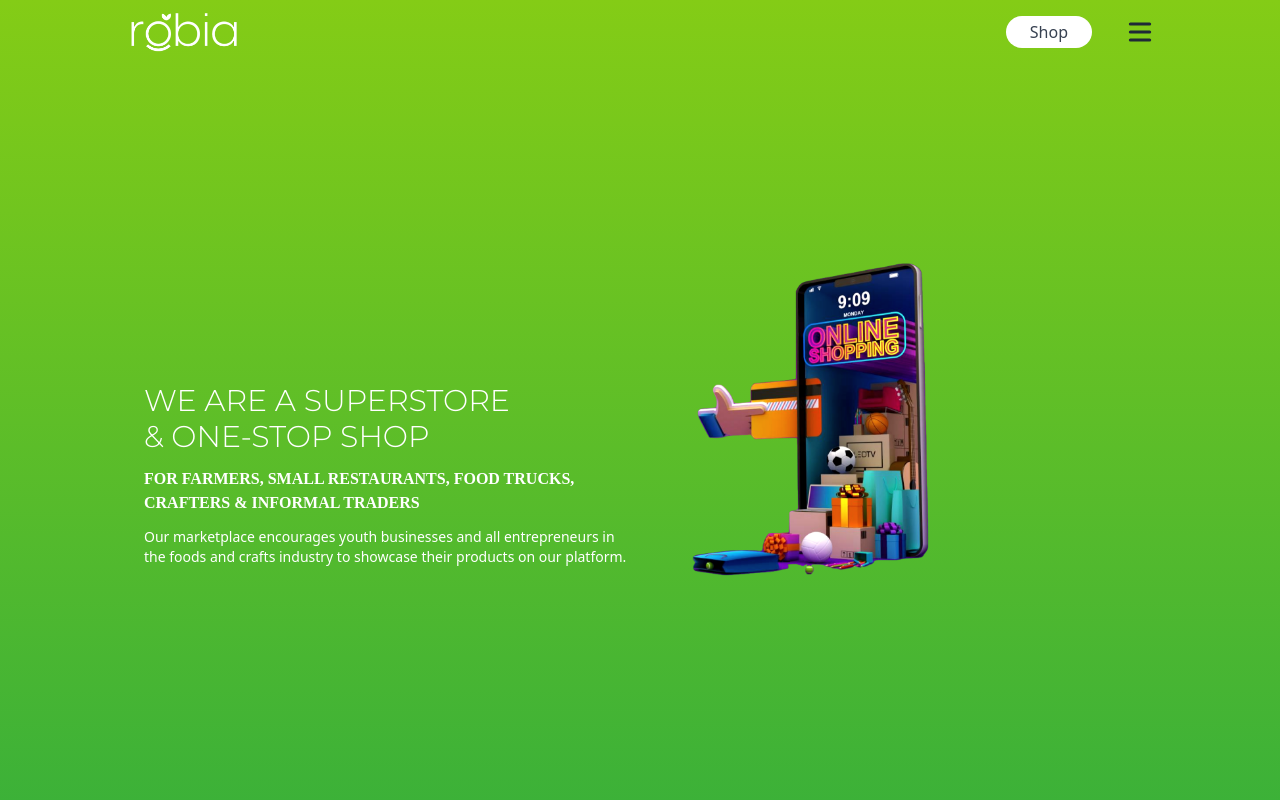
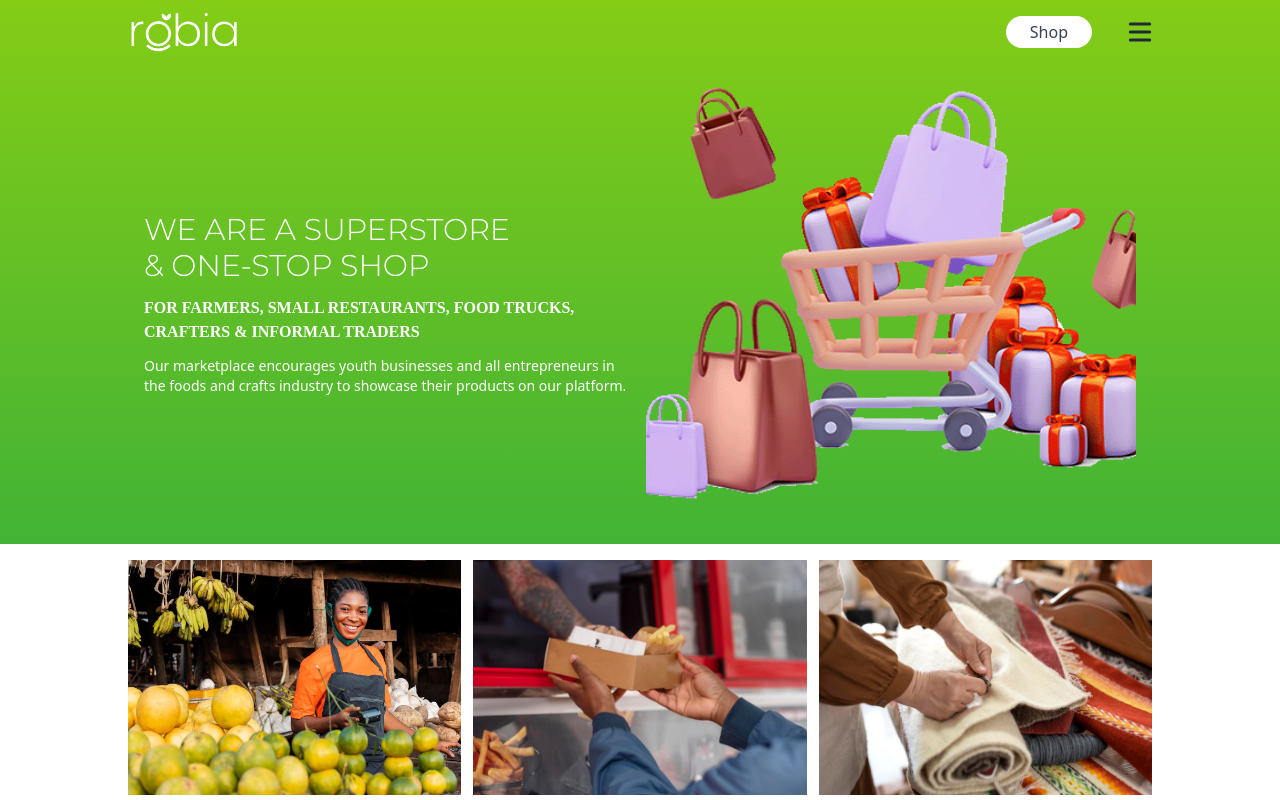
Before and after one commit to PhilaniNcube/robia, a Next.js app: page / in a window 1280 px wide. Shown: the top 800 px of the page. Built offline with nearby package versions, Linux system fonts and the light colour scheme; a web font is replaced by a local one.

Commit message:
committed

```diff
--- a/components/Home/NewHero.jsx
+++ b/components/Home/NewHero.jsx
@@ -1,8 +1,8 @@
 /* eslint-disable @next/next/no-img-element */
 const NewHero = () => {
   return (
-    <section className="h-screen flex justify-center items-center">
-      <div className="max-w-5xl mx-auto px-4 h-[60vh] grid grid-cols-1 md:grid-cols-2 gap-3">
+    <section className="">
+      <div className="max-w-5xl mx-auto px-4 py-6  h-[60vh] grid grid-cols-1 md:grid-cols-2 gap-3">
         <div className="flex flex-col w-full justify-center z-30 text-white">
           <h1 className="font-mont font-light uppercase text-3xl">
             We are a superstore <br />& One-stop shop
@@ -18,7 +18,7 @@ const NewHero = () => {
           </p>
         </div>
 
-        <img src="/images/shopping.png" className="hidden md:block h-3/4 object-cover" alt="shopping" />
+        <img src="/images/cart_8_small.png" className="hidden md:block h-full object-cover" alt="shopping" />
       </div>
     </section>
   );
```
Also changed, not shown: public/images/cart_8_small.png (added).
